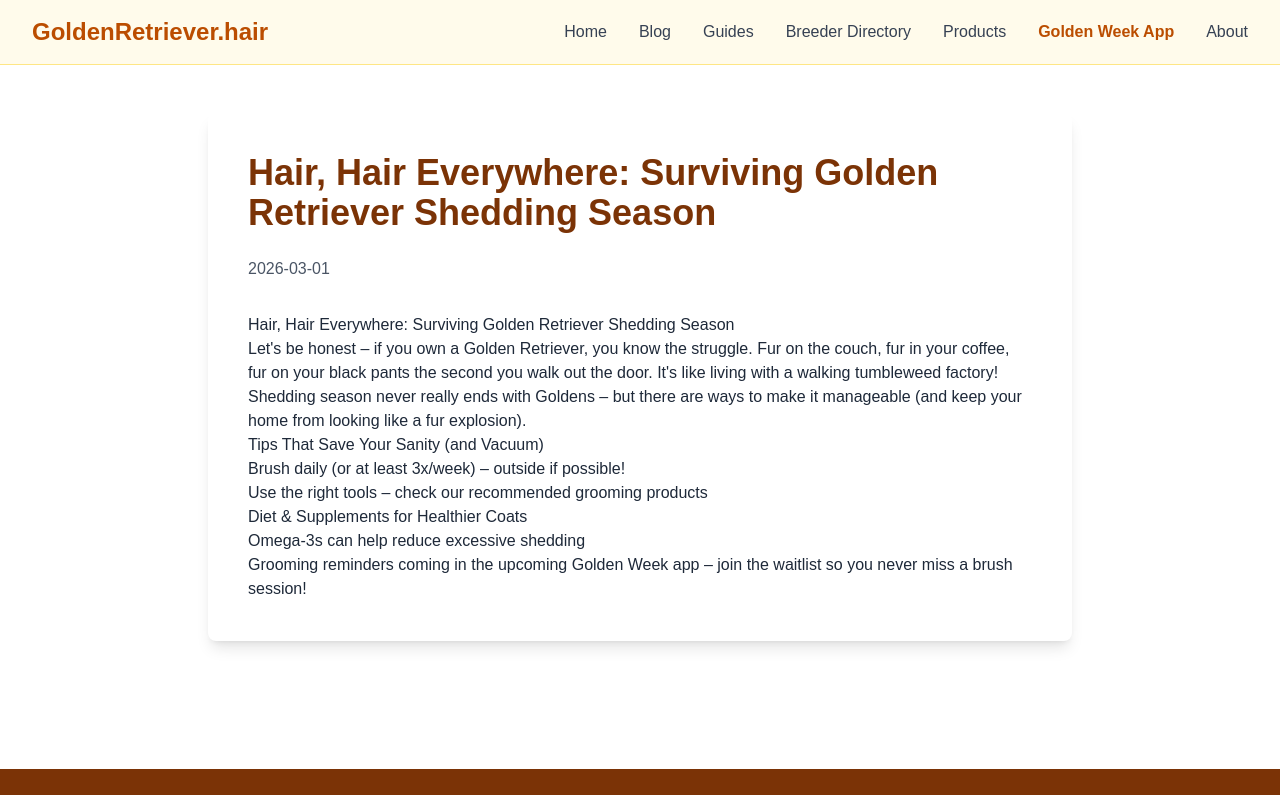
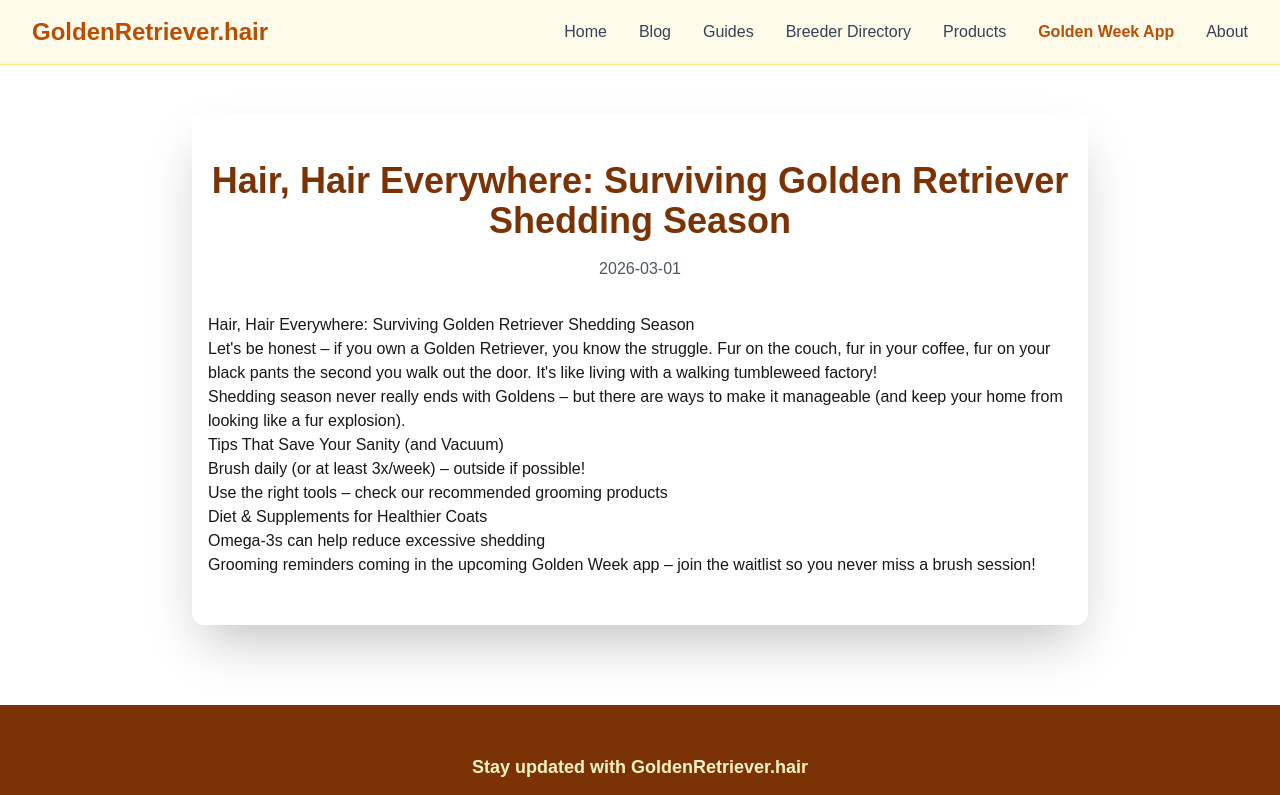
Before and after one commit to JJAllanLLC/goldenretriever-hair, a Next.js app: page /blog/hair-hair-everywhere in a window 1280 px wide. Shown: the top 795 px of the page. Built offline with nearby package versions, Linux system fonts and the light colour scheme; a web font is replaced by a local one.

Commit message:
fix blog formating

```diff
--- a/src/app/blog/[slug]/page.tsx
+++ b/src/app/blog/[slug]/page.tsx
@@ -42,13 +42,11 @@ export default async function PostPage({ params }: { params: Promise<{ slug: str
   const { content, metadata } = post;
 
   return (
-    <article className="max-w-4xl mx-auto px-4 py-12">
-      <div className="bg-white rounded-lg shadow-lg px-6 py-10 md:px-10">
-        <h1 className="text-4xl font-playfair font-bold text-amber-900 mb-6">{metadata.title}</h1>
-        <p className="text-gray-600 mb-8">{metadata.date}</p>
-        <div className="prose prose-lg max-w-none text-gray-800 prose-a:text-amber-800 prose-a:underline hover:prose-a:text-amber-700">
-          <MDXRemote source={content} />
-        </div>
+    <article className="max-w-4xl mx-auto px-4 py-12 my-12 bg-white rounded-xl shadow-2xl">
+      <h1 className="text-4xl font-playfair font-bold text-amber-900 mb-4 text-center">{metadata.title}</h1>
+      <p className="text-center text-gray-600 mb-8">{metadata.date}</p>
+      <div className="prose prose-lg max-w-none prose-headings:text-amber-900 prose-a:text-amber-700 prose-a:underline prose-strong:text-amber-900 prose-li:my-2">
+        <MDXRemote source={content} />
       </div>
       {/* BreadcrumbList schema */}
       <script type="application/ld+json" dangerouslySetInnerHTML={{ __html: JSON.stringify({
```
